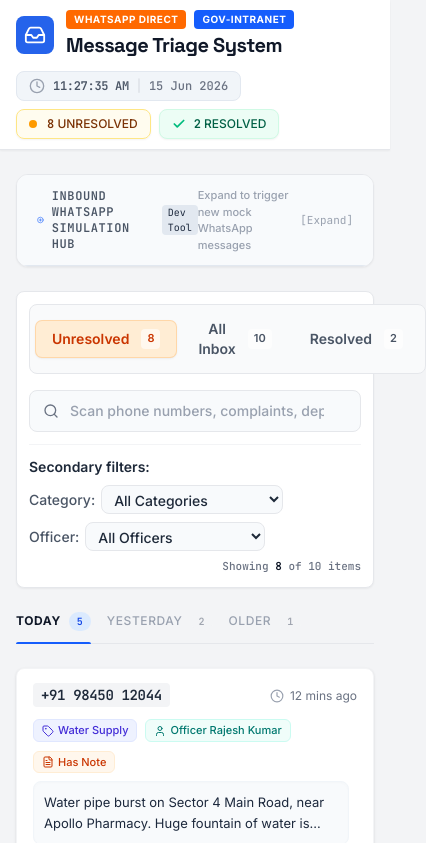
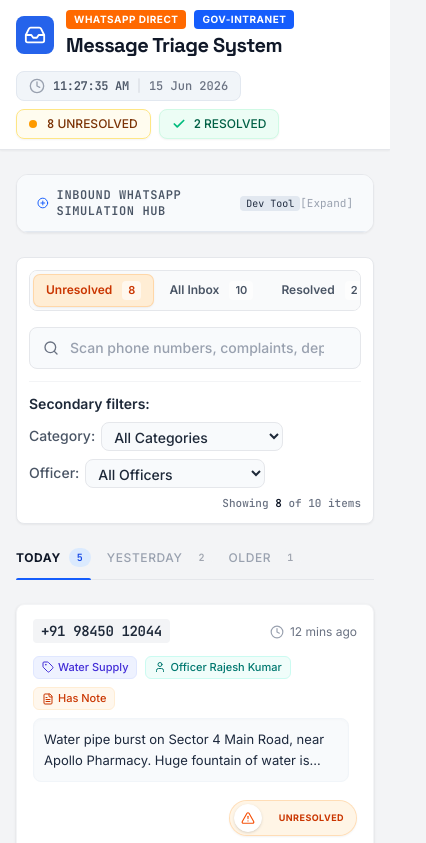
Before and after one commit to Kamiz660/message-triage-system, a Next.js app: page / in a window 390 px wide. Shown: the top 843 px of the page, 426 px wide, since content can reach past the window. Built offline with nearby package versions, Linux system fonts and the light colour scheme.

Commit message:
Fix layout overflows on narrow mobile screens

```diff
--- a/src/app/page.tsx
+++ b/src/app/page.tsx
@@ -563,12 +563,12 @@
               <span className="text-xs font-bold font-mono uppercase tracking-wider text-gray-600">
                 Inbound WhatsApp Simulation Hub
               </span>
-              <span className="bg-slate-200 text-slate-800 text-[10px] font-mono px-1.5 py-0.2 rounded select-none">
+              <span className="bg-slate-200 text-slate-800 text-[10px] font-mono px-1.5 py-0.2 rounded select-none shrink-0">
                 Dev Tool
               </span>
             </div>
-            <div className="flex items-center gap-2">
-              <span className="text-[11px] text-gray-400 font-medium">
+            <div className="flex items-center gap-2 shrink-0">
+              <span className="hidden sm:inline text-[11px] text-gray-400 font-medium">
                 {showSimulator ? "Hide simulation panel" : "Expand to trigger new mock WhatsApp messages"}
               </span>
               <span className="text-gray-400 font-mono text-[11px]">
@@ -635,7 +635,7 @@
           <div className="flex flex-col lg:flex-row lg:items-center justify-between gap-4">
 
             {/* LARGE PILL FILTERS (ALL, UNRESOLVED, RESOLVED) */}
-            <div className="flex items-center gap-1.5 bg-gray-50 p-1.5 rounded-lg border border-gray-200 self-start">
+            <div className="flex items-center gap-1 sm:gap-1.5 bg-gray-50 p-1 sm:p-1.5 rounded-lg border border-gray-200 self-start overflow-x-auto w-full sm:w-auto scrollbar-hide shrink-0">
               <button
                 type="button"
                 aria-label="Show unresolved items"
@@ -643,7 +643,7 @@
                   setStatusFilter('unresolved');
                   setFocusedId(null);
                 }}
-                className={`flex items-center gap-2 px-4 py-2 rounded-md text-sm font-semibold transition-all cursor-pointer outline-none focus:ring-2 focus:ring-blue-500
+                className={`flex shrink-0 items-center gap-1.5 px-3 py-1.5 sm:px-4 sm:py-2 rounded-md text-xs sm:text-sm font-semibold transition-all cursor-pointer outline-none focus:ring-2 focus:ring-blue-500
                   ${statusFilter === 'unresolved'
                     ? 'bg-orange-100 text-orange-700 shadow-sm ring-1 ring-orange-200 focus:outline-none'
                     : 'text-gray-600 hover:text-gray-900 hover:bg-gray-100'}
@@ -660,7 +660,7 @@
                   setStatusFilter('all');
                   setFocusedId(null);
                 }}
-                className={`flex items-center gap-2 px-4 py-2 rounded-md text-sm font-semibold transition-all cursor-pointer outline-none focus:ring-2 focus:ring-blue-500
+                className={`flex shrink-0 items-center gap-1.5 px-3 py-1.5 sm:px-4 sm:py-2 rounded-md text-xs sm:text-sm font-semibold transition-all cursor-pointer outline-none focus:ring-2 focus:ring-blue-500
                   ${statusFilter === 'all'
                     ? 'bg-blue-100 text-blue-700 shadow-sm ring-1 ring-blue-200 focus:outline-none'
                     : 'text-gray-600 hover:text-gray-900 hover:bg-gray-100'}
@@ -677,7 +677,7 @@
                   setStatusFilter('resolved');
                   setFocusedId(null);
                 }}
-                className={`flex items-center gap-2 px-4 py-2 rounded-md text-sm font-semibold transition-all cursor-pointer outline-none focus:ring-2 focus:ring-blue-500
+                className={`flex shrink-0 items-center gap-1.5 px-3 py-1.5 sm:px-4 sm:py-2 rounded-md text-xs sm:text-sm font-semibold transition-all cursor-pointer outline-none focus:ring-2 focus:ring-blue-500
                   ${statusFilter === 'resolved'
                     ? 'bg-emerald-100 text-emerald-700 shadow-sm ring-1 ring-emerald-200'
                     : 'text-gray-600 hover:text-gray-900 hover:bg-gray-100'}
--- a/src/components/TriageRow.tsx
+++ b/src/components/TriageRow.tsx
@@ -108,9 +108,6 @@
 }) => {
   const isUnresolved = status === 'unresolved';
   const containerWidth = 128; // slightly wider to fit labels perfectly
-  const knobWidth = 28;
-  const padding = 4;
-  const slideDistance = containerWidth - knobWidth - (padding * 2); // 128 - 28 - 8 = 92px
 
   const handleKeyDown = (e: React.KeyboardEvent<HTMLDivElement>) => {
     if (e.key === 'Enter' || e.key === ' ' || e.key === 'Spacebar') {
@@ -129,12 +126,12 @@
         e.stopPropagation();
         onToggle(e);
       }}
-      className={`relative h-9 rounded-full border cursor-pointer flex items-center select-none overflow-hidden transition-all duration-350 shadow-xs hover:scale-[1.02] active:scale-[0.98] outline-none focus-visible:ring-2 focus-visible:ring-blue-600 focus-visible:ring-offset-1
+      className={`relative h-9 rounded-full border cursor-pointer flex items-center select-none overflow-hidden transition-all duration-350 shadow-xs hover:scale-[1.02] active:scale-[0.98] outline-none focus-visible:ring-2 focus-visible:ring-blue-600 focus-visible:ring-offset-1 p-1 shrink-0 box-border
         ${isUnresolved
-          ? 'bg-orange-50/80 border-orange-200/80 hover:bg-orange-100/80 hover:border-orange-300'
-          : 'bg-teal-50/80 border-teal-200/80 hover:bg-teal-100/80 hover:border-teal-300'}
+          ? 'bg-orange-50/80 border-orange-200/80 hover:bg-orange-100/80 hover:border-orange-300 justify-start'
+          : 'bg-teal-50/80 border-teal-200/80 hover:bg-teal-100/80 hover:border-teal-300 justify-end'}
       `}
-      style={{ width: `${containerWidth}px`, padding: `${padding}px` }}
+      style={{ width: `${containerWidth}px` }}
       title="Click to toggle status (Or press Spacebar)"
     >
       {/* Sliding background layer */}
@@ -173,11 +170,9 @@
 
       {/* Sliding knob with spring physics */}
       <motion.div
-        animate={{
-          x: isUnresolved ? 0 : slideDistance
-        }}
+        layout
         transition={{ type: "spring", stiffness: 450, damping: 28 }}
-        className="relative z-10 w-7 h-7 rounded-full bg-white shadow-sm flex items-center justify-center border border-white"
+        className="relative z-10 w-7 h-7 rounded-full bg-white shadow-sm flex items-center justify-center border border-white shrink-0"
       >
         {isUnresolved ? (
           <AlertTriangle className="w-3.5 h-3.5 text-orange-600 animate-pulse" />
```
